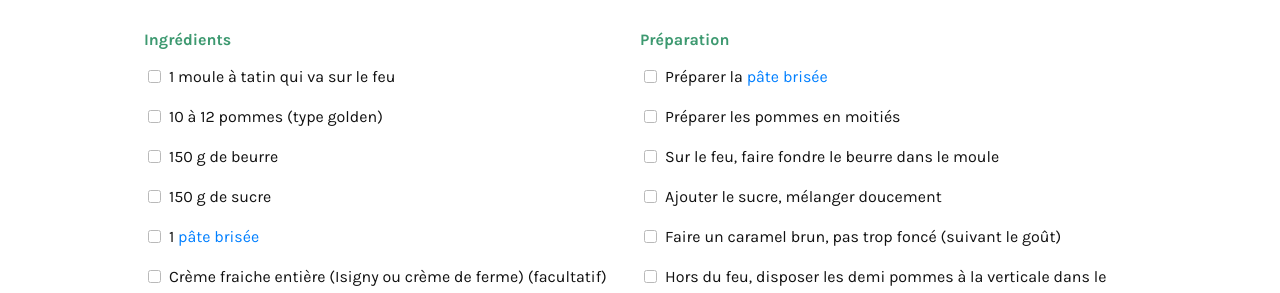
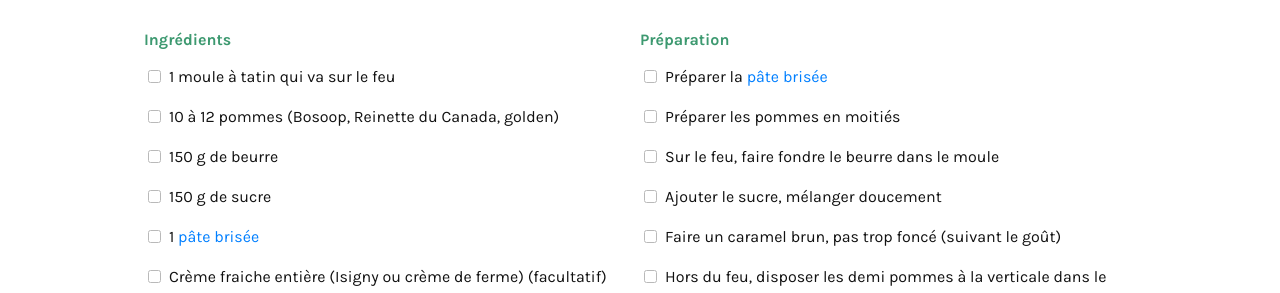
Before and after one commit to diese-french/malaubid, a Jekyll site: the page built from _recipes/tarte-tatin.md, in a window 1280 px wide. Shown: the part 923-1216 px from the top of the page. Built offline with Jekyll 4.4.1, drawn with Linux system fonts in a browser that asks for light colours; nearby versions of some CDN libraries.

Commit message:
editing tarte-tatin.md

```diff
--- a/_recipes/tarte-tatin.md
+++ b/_recipes/tarte-tatin.md
@@ -18,7 +18,7 @@ yield: 8 parts
 
 ingredients:
 - 1 moule à tatin qui va sur le feu
-- 10 à 12 pommes (type golden)
+- 10 à 12 pommes (Bosoop, Reinette du Canada, golden)
 - 150 g de beurre
 - 150 g de sucre
 - 1 [pâte brisée](../recipes/pate-brisee.html)
```
